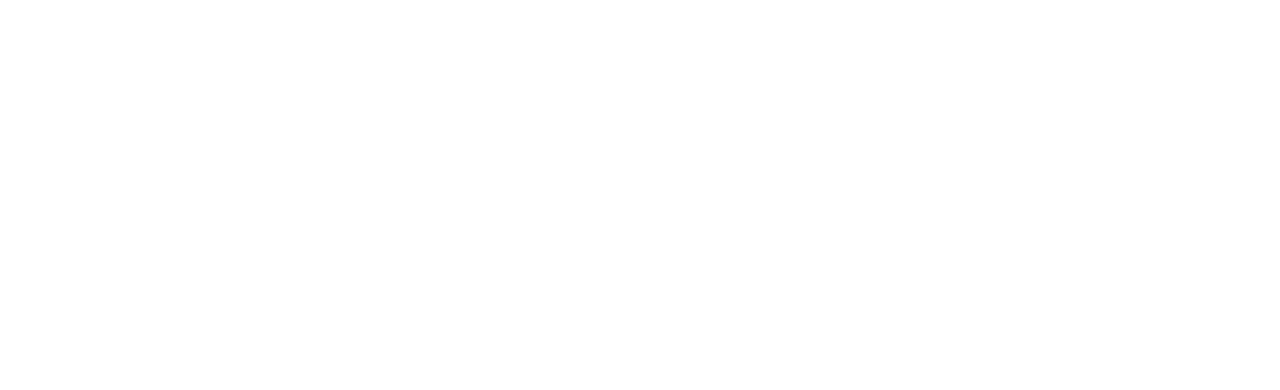
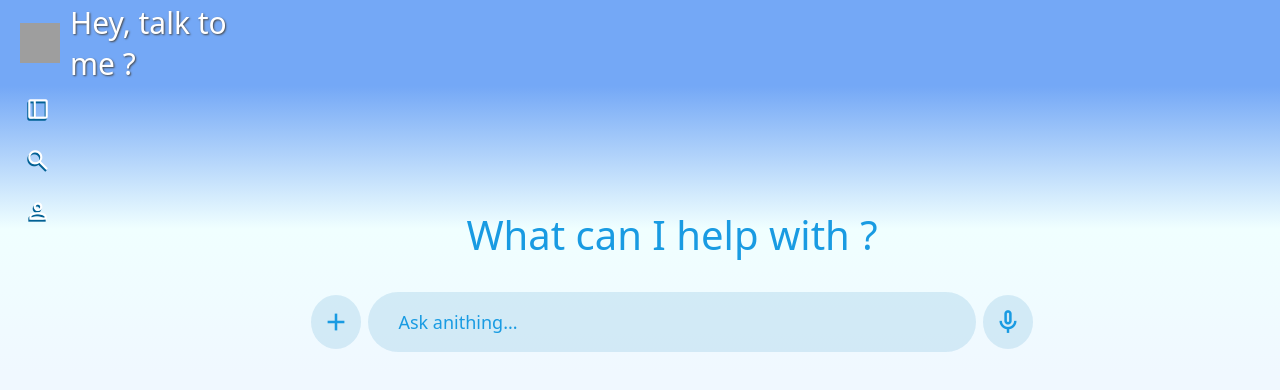
Before and after one commit to Viniciusrodd/TalkToMe, a React (Vite) app in the folder frontend/: page / in a window 1280 px wide. Before the commit this address had no page. Shown: the top 390 px of the page. Built offline with nearby package versions, Linux system fonts and the light colour scheme; grey boxes are pictures that could not be loaded.

Commit message:
frontend/backend - verify token route + front style changes

```diff
--- a/frontend/src/App.tsx
+++ b/frontend/src/App.tsx
@@ -21,7 +21,7 @@
                     <Route path='/login' element={ <Login /> } />
 
                     { /* homepage */ }
-                    <Route path='/talkToMe' element={ <Homepage /> } />
+                    <Route path='/' element={ <Homepage /> } />
                 </Routes>
             </BrowserRouter>
         </div>
--- a/frontend/src/components/NavBar/NavBar.module.css
+++ b/frontend/src/components/NavBar/NavBar.module.css
@@ -7,7 +7,7 @@
     justify-content: flex-start;
     height: 12vh;
     width: 100%;
-    background-image: linear-gradient(to top, #74a8f6, aliceblue);
+    background-color: #74a8f6;
 
     & h1{
         font-size: 30px;
--- a/frontend/src/components/SideBar/SideBar.module.css
+++ b/frontend/src/components/SideBar/SideBar.module.css
@@ -12,6 +12,7 @@
     justify-content: flex-start;
     width: 100%;
     padding: 5px 0px 5px 0px;
+    transition: all ease-in-out 0.5s;
 }
 
 /* Chrome, Edge and Safari */
@@ -48,12 +49,11 @@
     align-items: center;
     justify-content: flex-start;
     height: 85vh;
-    border-right: 1px solid;
     transition: all ease-in-out 0.5s;
 
     & hr{
         border: none;
-        height: 1px;
+        height: 5px;
         width: 60%;
         background-color: grey;
         margin: 30px 10px;
@@ -66,13 +66,13 @@
         color: grey;
         margin-top: 15px;
         cursor: pointer;
-        transition: all ease-in-out 0.5s;
+        transition: all ease-in-out 0.2s;
     }
     & p:hover{
         color: black;
+        background-color: #199ce226;
         padding: 5px;
         border-radius: 10px;
-        background-color: aliceblue;
         transform: scale(1.05);
     }
 
@@ -140,14 +140,15 @@
             }
         }
         & li:hover{
+            background-color: #199ce226;
             transform: scale(1.02);
         }
     }
 
     span{
         font-size: 26px;
-        color: #199BE2;
-        text-shadow: -1px 2px 0px rgba(255, 255, 255, 0.6);
+        color: white;
+        text-shadow: -1px 2px 0px #026194;
         transition: all ease-in-out 0.5s;
     }
 }
--- a/frontend/src/pages/Auth/Login/Login.tsx
+++ b/frontend/src/pages/Auth/Login/Login.tsx
@@ -80,7 +80,7 @@
                     btt2: false, display: false
                 });
 
-                navigate('/talkToMe');
+                navigate('/');
             }, 3000);
 
             return () =>{
--- a/frontend/src/pages/Home/Homepage.module.css
+++ b/frontend/src/pages/Home/Homepage.module.css
@@ -6,7 +6,7 @@
     align-items: flex-start;
     height: 100%;
     width: 100%;
-    background-image: linear-gradient(to bottom, rgb(116, 168, 246), aliceblue, aliceblue, aliceblue, aliceblue);
+    background-image: linear-gradient(to bottom, rgb(116, 168, 246), azure, aliceblue, aliceblue, aliceblue, aliceblue);
     transition: all ease-in-out 0.5s;
 }
 
@@ -18,7 +18,6 @@
     height: 95%;
     width: 100%;
     transition: all ease-in-out 0.5s;
-    border-top: 1px solid;
 
     & h1{
         font-size: 40px;
```
Also changed, not shown: 1 other file (tests, documents, lock files or other folders).
